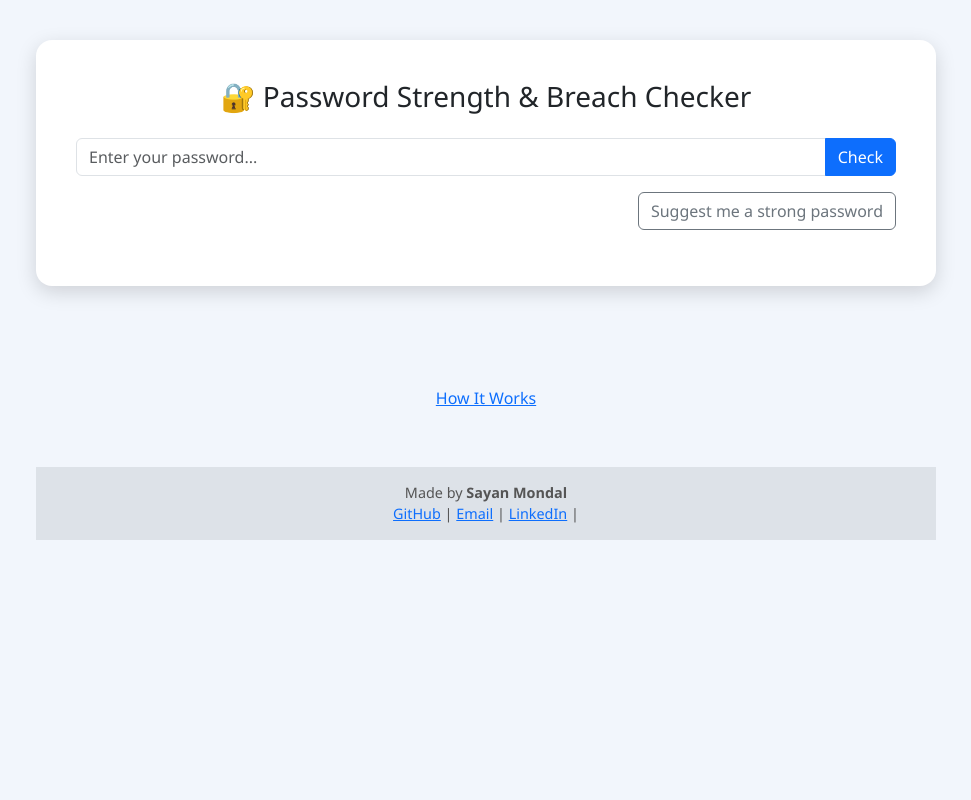
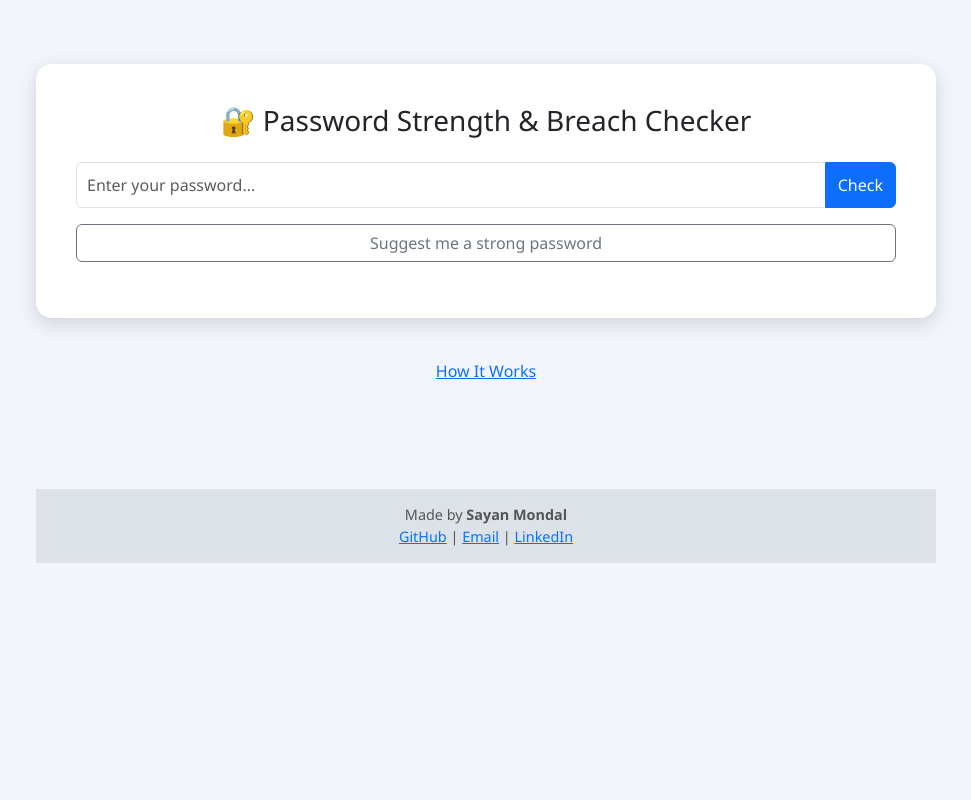
Before and after one commit to Sayan-8910/AwareLock, a Flask app: page / in a window 1280 px wide. Shown: the whole page, without its empty margins (154-1125 px from the left). Run offline with Flask 3, Linux system fonts and the light colour scheme.

```diff
--- a/static/style.css
+++ b/static/style.css
@@ -2,25 +2,30 @@
 body {
     margin: 0;
     padding: 0;
-    min-height: 100vh; /* let body grow */
-    display: flex;
-    justify-content: center;
-    align-items: center;
+    min-height: 100vh;
     background-color: #f2f6fc;
     font-family: 'Segoe UI', sans-serif;
-    flex-direction: column; /* stack content vertically */
+    display: flex;
+    flex-direction: column;
+    align-items: center;
 }
 
+/* Container */
 .container {
     background-color: #fff;
     padding: 20px;
     border-radius: 12px;
     box-shadow: 0 4px 10px rgba(0, 0, 0, 0.1);
     width: 95%;
-    max-width: 700px;  /* narrow for phones */
-    min-height: auto;
+    max-width: none; /* Full width on mobile */
     box-sizing: border-box;
-    margin-bottom: 60px; /* space for footer */
+    margin: 20px auto;
+}
+
+/* Inputs */
+.form-control {
+    font-size: 1rem;
+    padding: 10px;
 }
 
 .form-control:focus {
@@ -28,6 +33,20 @@ body {
     box-shadow: none;
 }
 
+/* Buttons on small screens take full width */
+button,
+.btn {
+    font-size: 1rem;
+}
+
+@media (max-width: 480px) {
+    .btn {
+        width: 100%;
+        margin-top: 8px;
+    }
+}
+
+/* Result section */
 .result {
     margin-top: 25px;
 }
@@ -41,7 +60,7 @@ pre {
     padding: 15px;
     border-radius: 8px;
     font-size: 0.95rem;
-    overflow-x: auto; /* horizontal scroll if needed */
+    overflow-x: auto;
 }
 
 #passwordDisplay {
@@ -49,22 +68,17 @@ pre {
     font-size: 18px;
     color: #2c3e50;
     margin-top: 10px;
+    word-break: break-word; /* Break long passwords */
 }
 
-/* Footer fixed at bottom for small devices */
+/* Footer */
 footer {
-    position: fixed;
-    bottom: 10px;
-    left: 50%;
-    transform: translateX(-50%);
     width: 100%;
     max-width: 480px;
-    padding: 10px 0;
-    background-color: transparent;
+    margin: 20px auto 10px;
     text-align: center;
     font-size: 0.9rem;
     color: #555;
-    z-index: 10; /* keep footer above other content */
 }
 
 /* Tablets and small desktops */
@@ -72,13 +86,9 @@ footer {
     .container {
         max-width: 700px;
         padding: 30px;
-        margin-bottom: 60px;
     }
-
     footer {
         max-width: 700px;
-        position: fixed;
-        bottom: 10px;
     }
 }
 
@@ -86,32 +96,25 @@ footer {
 @media (min-width: 1025px) {
     body {
         justify-content: flex-start;
-        align-items: center;
         padding: 40px 0;
-        min-height: auto;
     }
 
     .container {
         max-width: 900px;
         width: 80%;
         padding: 40px;
-        margin-bottom: 100px; /* more space below for footer */
+        margin-bottom: 40px;
         box-shadow: 0 6px 20px rgba(0, 0, 0, 0.15);
         border-radius: 16px;
     }
 
     footer {
-        position: static; /* footer in normal flow */
         width: 100%;
         max-width: 900px;
         margin-top: 40px;
         color: #777;
         background-color: #dde2e8;
         font-size: 1rem;
-        transform: none;
-        left: auto;
-        bottom: auto;
         padding: 15px 0;
-        text-align: center;
     }
 }
--- a/templates/index.html
+++ b/templates/index.html
@@ -1,16 +1,22 @@
 <!DOCTYPE html>
 <html lang="en">
 <head>
-     <meta charset="UTF-8">
-    <title> Password Strength & Breach Checker</title>
-    <link rel="icon" href="{{ url_for('static', filename='logo1.jpg') }}" type
+    <meta charset="UTF-8">
+    <meta name="viewport" content="width=device-width, initial-scale=1.0">
+    <title>Password Strength & Breach Checker</title>
+
+    <!-- Favicon -->
+    <link rel="icon" href="{{ url_for('static', filename='logo1.jpg') }}" type="image/jpeg">
+
     <!-- Bootstrap 5 -->
     <link href="https://cdn.jsdelivr.net/npm/bootstrap@5.3.0/dist/css/bootstrap.min.css" rel="stylesheet">
+
     <!-- Custom CSS -->
     <link rel="stylesheet" href="{{ url_for('static', filename='style.css') }}">
 </head>
 <body>
-<div class="container">
+
+<div class="container my-4">
     <h3 class="mb-4 text-center">🔐 Password Strength & Breach Checker</h3>
 
     <form method="POST" class="mb-3">
@@ -21,8 +27,8 @@
     </form>
 
     <div class="text-end mb-3">
-        <button class="btn btn-outline-secondary" onclick="suggestPassword()">Suggest me a strong password</button>
-        <div id="passwordDisplay" class="mt-2"></div>
+        <button class="btn btn-outline-secondary w-100 w-sm-auto" onclick="suggestPassword()">Suggest me a strong password</button>
+        <div id="passwordDisplay" class="mt-2 text-break"></div>
     </div>
 
     {% if strength %}
@@ -38,8 +44,10 @@
         <pre class="{{ 'text-danger' if '❌' in policy_feedback else 'text-success' }}">{{ policy_feedback }}</pre>
     </div>
     {% endif %}
+
+
 </div>
-<a href="{{ url_for('how_it_works') }}">How It Works</a>
+
 <script>
     function suggestPassword() {
         fetch('/suggest')
@@ -52,14 +60,20 @@
             });
     }
 </script>
-<hr>
-<footer class="text-center mt-4 mb-3" style="font-size: 0.9rem; color: #555;">
+<div class="mt-3">
+        <a href="{{ url_for('how_it_works') }}" class="btn btn-link p-0">How It Works</a>
+    </div>
+
+<hr class="mt-5">
+<footer class="text-center mb-3" style="font-size: 0.9rem; color: #555;">
     Made by <strong>Sayan Mondal</strong><br>
     <a href="https://github.com/Sayan-8910" target="_blank">GitHub</a> |
     <a href="mailto:sm384008@gmail.com">Email</a> |
-    <a href="https://www.linkedin.com/in/sayan-mondal-386a31294" target="_blank">LinkedIn</a> |
+    <a href="https://www.linkedin.com/in/sayan-mondal-386a31294" target="_blank">LinkedIn</a>
+</footer>
 
-</footer>
+<!-- Bootstrap JS (optional) -->
+<script src="https://cdn.jsdelivr.net/npm/bootstrap@5.3.0/dist/js/bootstrap.bundle.min.js"></script>
 
 </body>
 </html>
```
